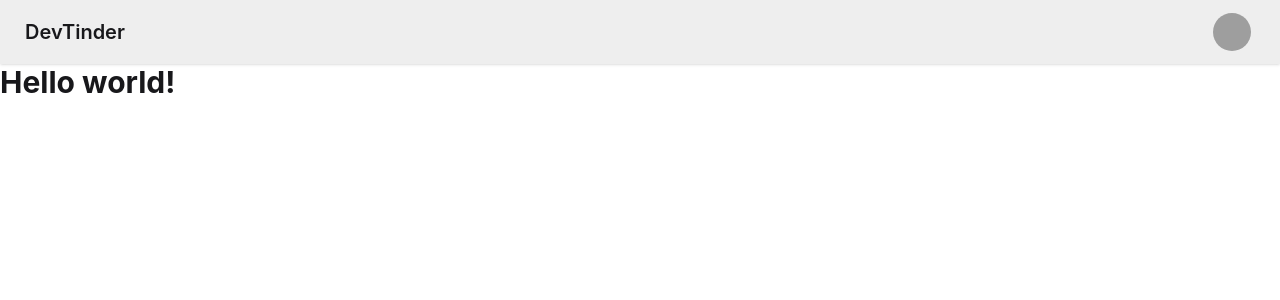
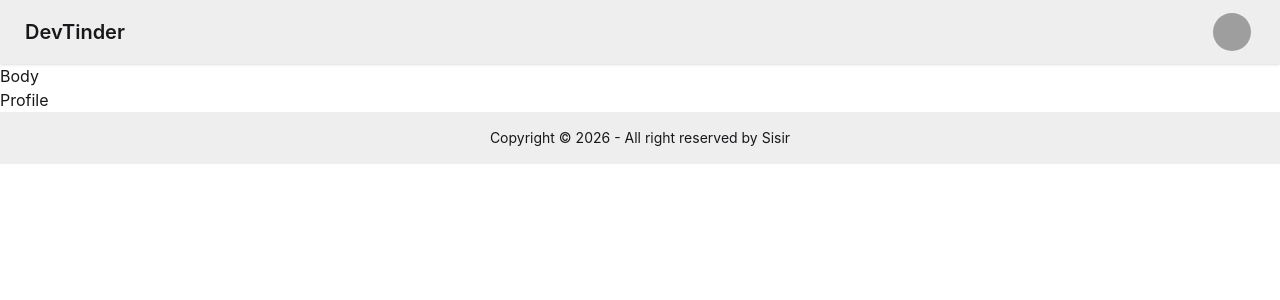
Before and after one commit to Sisir-kumar-Das/devTinder-Web, a React (Vite) app: page /profile in a window 1280 px wide. Shown: the top 300 px of the page. Built offline with nearby package versions, Linux system fonts and the light colour scheme; grey boxes are pictures that could not be loaded.

Commit message:
React-Router-dom

```diff
--- a/package.json
+++ b/package.json
@@ -15,7 +15,8 @@
     "@tailwindcss/vite": "^4.3.0",
     "daisyui": "^5.5.20",
     "react": "^19.1.0",
-    "react-dom": "^19.1.0"
+    "react-dom": "^19.1.0",
+    "react-router-dom": "^7.15.1"
   },
   "devDependencies": {
     "@eslint/js": "^9.30.1",
--- a/src/App.jsx
+++ b/src/App.jsx
@@ -1,45 +1,19 @@
+import { BrowserRouter, Routes, Route } from "react-router-dom";
+import Body from "./Body.jsx";
+import Profile from "./Profile.jsx";
+import Login from "./Login.jsx";
+
 function App() {
   return (
     <>
-      <div className="navbar bg-base-300 shadow-sm">
-        <div className="flex-1">
-          <a className="btn btn-ghost text-xl">DevTinder</a>
-        </div>
-        <div className="flex gap-2">
-          <div className="dropdown dropdown-end mx-5">
-            <div
-              tabIndex={0}
-              role="button"
-              className="btn btn-ghost btn-circle avatar"
-            >
-              <div className="w-10 rounded-full">
-                <img
-                  alt="Tailwind CSS Navbar component"
-                  src="https://img.daisyui.com/images/stock/photo-1534528741775-53994a69daeb.webp"
-                />
-              </div>
-            </div>
-            <ul
-              tabIndex="-1"
-              className="menu menu-sm dropdown-content bg-base-100 rounded-box z-1 mt-3 w-52 p-2 shadow"
-            >
-              <li>
-                <a className="justify-between">
-                  Profile
-                  <span className="badge">New</span>
-                </a>
-              </li>
-              <li>
-                <a>Settings</a>
-              </li>
-              <li>
-                <a>Logout</a>
-              </li>
-            </ul>
-          </div>
-        </div>
-      </div>
-      <h1 class="text-3xl font-bold">Hello world!</h1>
+      <BrowserRouter basename="/">
+        <Routes>
+          <Route path="/" element={<Body />}>
+            <Route path="/login" element={<Login />}></Route>
+            <Route path="/profile" element={<Profile />}></Route>
+          </Route>
+        </Routes>
+      </BrowserRouter>
     </>
   );
 }
--- /dev/null
+++ b/src/Body.jsx
@@ -0,0 +1,19 @@
+import React from "react";
+import NavBar from "./NavBar";
+import { Outlet } from "react-router-dom";
+import Footer from "./Foooter";
+
+const Body = () => {
+  return (
+    <div>
+      <NavBar></NavBar>
+      Body
+      {/* Outlet - Any children of the body will render over here. Outlet comes
+      from react-routr-dom */}
+      <Outlet></Outlet>
+      <Footer></Footer>
+    </div>
+  );
+};
+
+export default Body;
--- /dev/null
+++ b/src/Foooter.jsx
@@ -0,0 +1,17 @@
+import React from "react";
+
+const Foooter = () => {
+  return (
+    <div>
+      <footer className="footer sm:footer-horizontal footer-center bg-base-300 text-base-content p-4">
+        <aside>
+          <p>
+            Copyright © {new Date().getFullYear()} - All right reserved by Sisir
+          </p>
+        </aside>
+      </footer>
+    </div>
+  );
+};
+
+export default Foooter;
--- /dev/null
+++ b/src/Login.jsx
@@ -0,0 +1,7 @@
+import React from "react";
+
+const Login = () => {
+  return <div>Login</div>;
+};
+
+export default Login;
--- /dev/null
+++ b/src/NavBar.jsx
@@ -0,0 +1,46 @@
+import React from "react";
+
+const NavBar = () => {
+  return (
+    <div className="navbar bg-base-300 shadow-sm">
+      <div className="flex-1">
+        <a className="btn btn-ghost text-xl">DevTinder</a>
+      </div>
+      <div className="flex gap-2">
+        <div className="dropdown dropdown-end mx-5">
+          <div
+            tabIndex={0}
+            role="button"
+            className="btn btn-ghost btn-circle avatar"
+          >
+            <div className="w-10 rounded-full">
+              <img
+                alt="Tailwind CSS Navbar component"
+                src="https://img.daisyui.com/images/stock/photo-1534528741775-53994a69daeb.webp"
+              />
+            </div>
+          </div>
+          <ul
+            tabIndex="-1"
+            className="menu menu-sm dropdown-content bg-base-100 rounded-box z-1 mt-3 w-52 p-2 shadow"
+          >
+            <li>
+              <a className="justify-between">
+                Profile
+                <span className="badge">New</span>
+              </a>
+            </li>
+            <li>
+              <a>Settings</a>
+            </li>
+            <li>
+              <a>Logout</a>
+            </li>
+          </ul>
+        </div>
+      </div>
+    </div>
+  );
+};
+
+export default NavBar;
--- /dev/null
+++ b/src/Profile.jsx
@@ -0,0 +1,7 @@
+import React from "react";
+
+const Profile = () => {
+  return <div>Profile</div>;
+};
+
+export default Profile;
```
Also changed, not shown: 2 other files (tests, documents, lock files or other folders).
